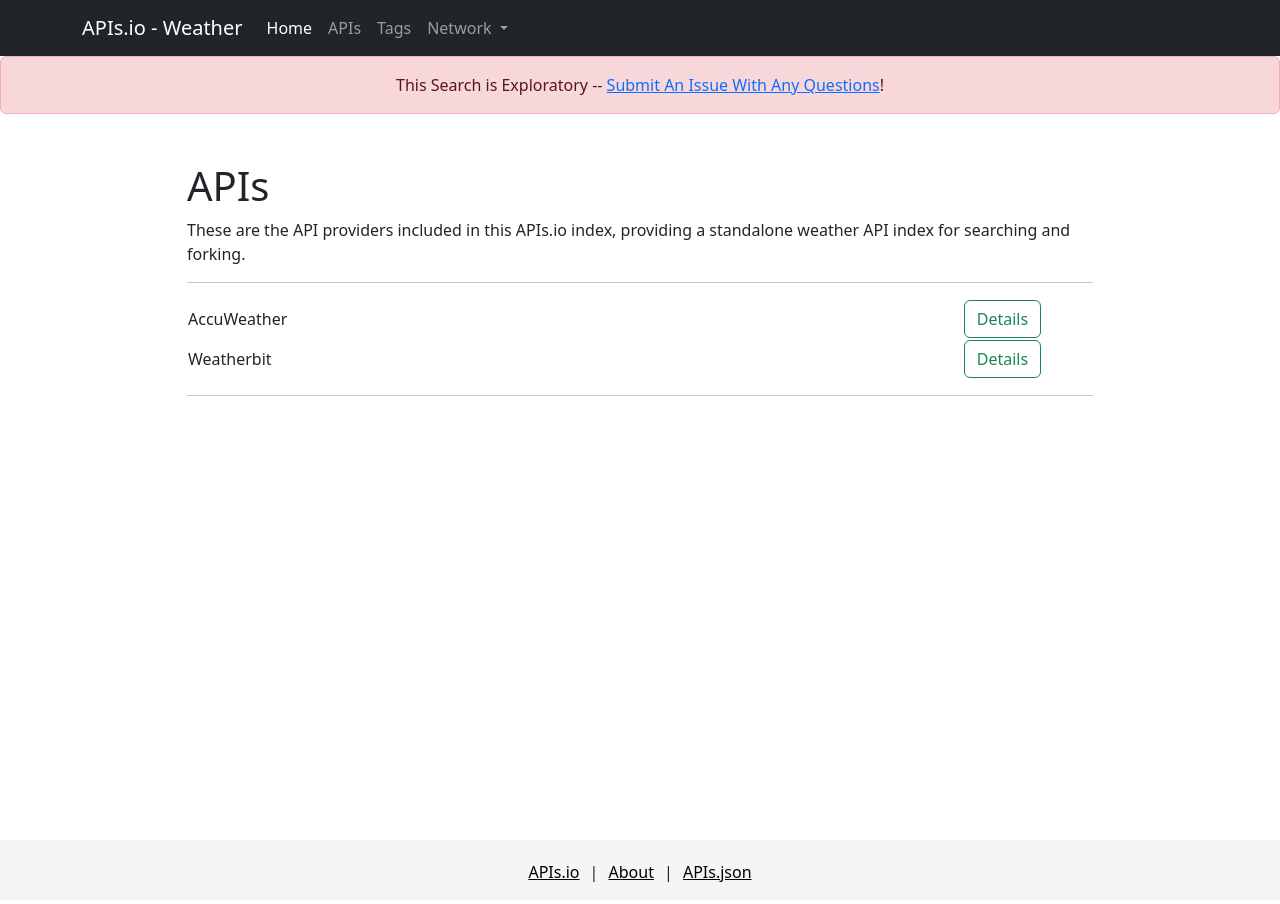
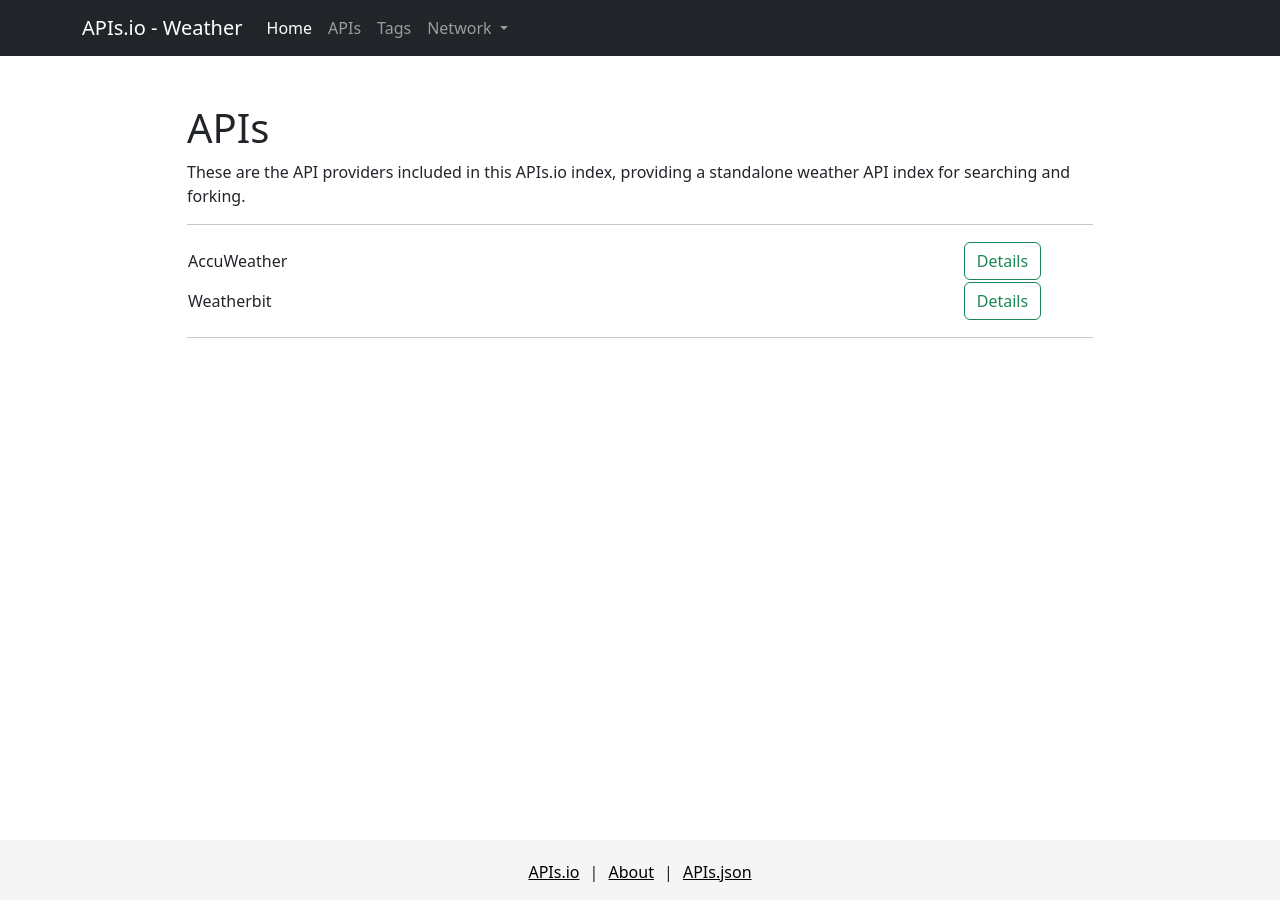
Before and after one commit to api-search/weather-node, a Jekyll site: the page built from apis/index.html, in a window 1280 px wide. Built offline with Jekyll 4.4.1, drawn with Linux system fonts in a browser that asks for light colours.

Commit message:
update header

```diff
--- a/_layouts/default.html
+++ b/_layouts/default.html
@@ -10,7 +10,7 @@
   <body>
     <nav class="navbar navbar-expand-lg navbar-dark bg-dark">
       <div class="container">
-        <a class="navbar-brand" href="{{ site.url }}">{{ site.name }}</a>
+        <a class="navbar-brand" href="https://apis.io">{{ site.name }}</a>
         <button class="navbar-toggler" type="button" data-bs-toggle="collapse" data-bs-target="#navbarSupportedContent" aria-controls="navbarSupportedContent" aria-expanded="false" aria-label="Toggle navigation">
           <span class="navbar-toggler-icon"></span>
         </button>
@@ -45,9 +45,11 @@
         </div>
       </div>
     </nav>
+    <!--
     <div class="alert alert-danger" role="alert" style="text-align: center;">
       This Search is Exploratory -- <a href="https://github.com/api-search/explore/issues">Submit An Issue With Any Questions</a>!
     </div>
+    --->
     <div class="container my-5">
       {{ content }}
     </div>
```
